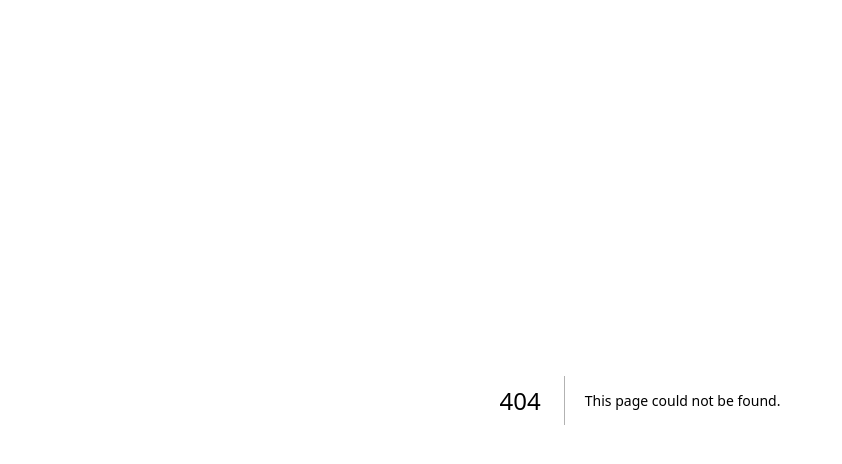
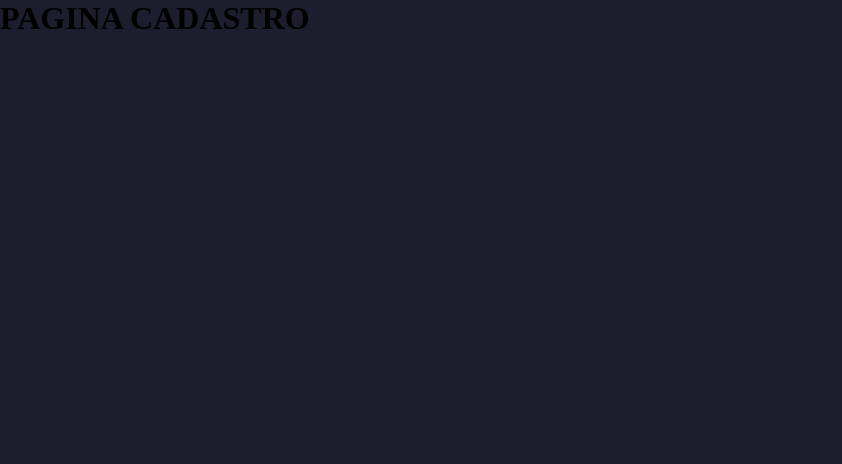
Before and after one commit to dezoliveira/frontend, a Next.js app: page /signup in a window 1280 px wide. Before the commit this address had no page. Shown: the top 464 px of the page, without its empty margins (0-842 px from the left). Built offline with nearby package versions, Linux system fonts and the light colour scheme.

Commit message:
add signup page

```diff
--- /dev/null
+++ b/src/app/signup/page.tsx
@@ -0,0 +1,9 @@
+export default function Signup() {
+	return (
+		<>
+			<main>
+				<h1>PAGINA CADASTRO</h1>
+			</main>
+		</>
+	)
+}
```
